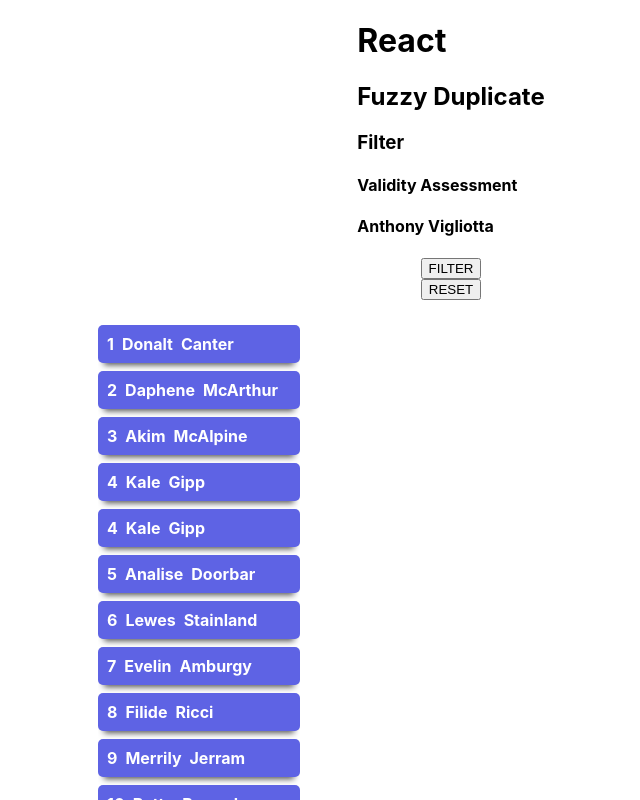
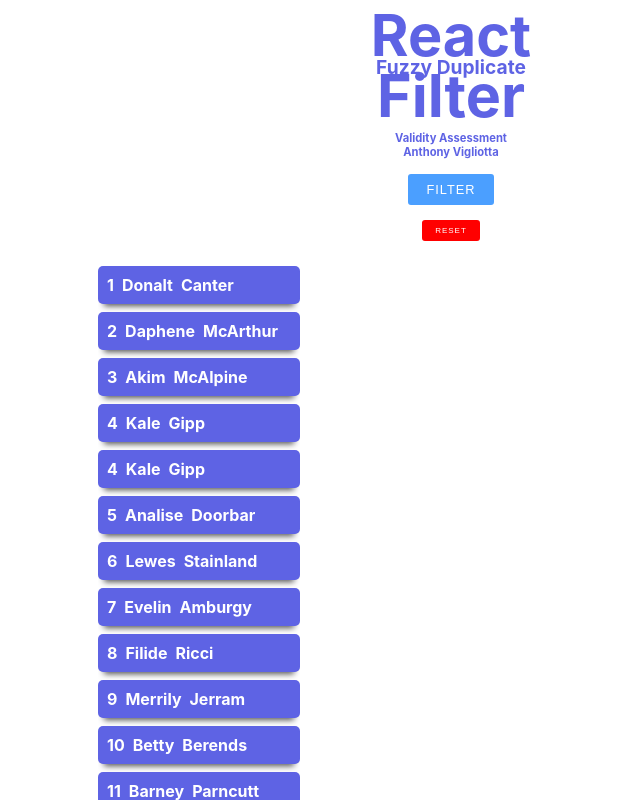
Before and after one commit to anthonyvigz/ReactDuplicateFilter, a React (Create React App) app in the folder dup-filter/: page / in a window 1280 px wide. Shown: the top 800 px of the page, without its empty margins (189-829 px from the left). Built offline with nearby package versions, Linux system fonts and the light colour scheme.

Commit message:
title and button styling

```diff
--- a/dup-filter/src/styling/main.scss
+++ b/dup-filter/src/styling/main.scss
@@ -38,4 +38,83 @@
       }
     }
   }
+
+  // title styling
+  .title {
+    display: flex;
+    flex-direction: column;
+    align-items: center;
+    justify-content: center;
+    color: #5e63e4;
+
+    h1 {
+      margin: 0;
+      margin-bottom: -15px;
+      padding: 0;
+      font-size: 3.6em;
+    }
+
+    h2 {
+      margin: 0;
+      padding: 0;
+      font-size: 1.2em;
+    }
+
+    h3 {
+      margin: 0;
+      padding: 0;
+      font-size: 3.7em;
+      margin-top: -19px;
+    }
+
+    h4 {
+      margin: 0;
+      padding: 0;
+      font-size: 0.7em;
+    }
+  }
+
+  // filter button
+  #filter {
+    border: none;
+    outline: none;
+    cursor: pointer;
+    background: rgb(75, 159, 255);
+    color: white;
+    border: solid rgb(75, 159, 255) 3px;
+    border-radius: 3px;
+    padding: 5px 15px;
+    margin-top: 15px;
+    font-size: 0.8em;
+    letter-spacing: 1px;
+    transition: 0.5s;
+  }
+
+  #filter:hover {
+    border: solid rgb(144, 238, 238) 3px;
+    transition: 0.5s;
+    opacity: 0.8;
+  }
+
+  // reset button
+  #reset {
+    border: none;
+    outline: none;
+    cursor: pointer;
+    background: red;
+    color: white;
+    border: solid red 3px;
+    border-radius: 3px;
+    padding: 3px 10px;
+    margin-top: 15px;
+    font-size: 0.5em;
+    letter-spacing: 1px;
+    transition: 0.5s;
+  }
+
+  #reset:hover {
+    border: solid rgb(246, 123, 123) 3px;
+    transition: 0.5s;
+    opacity: 0.8;
+  }
 }
```
